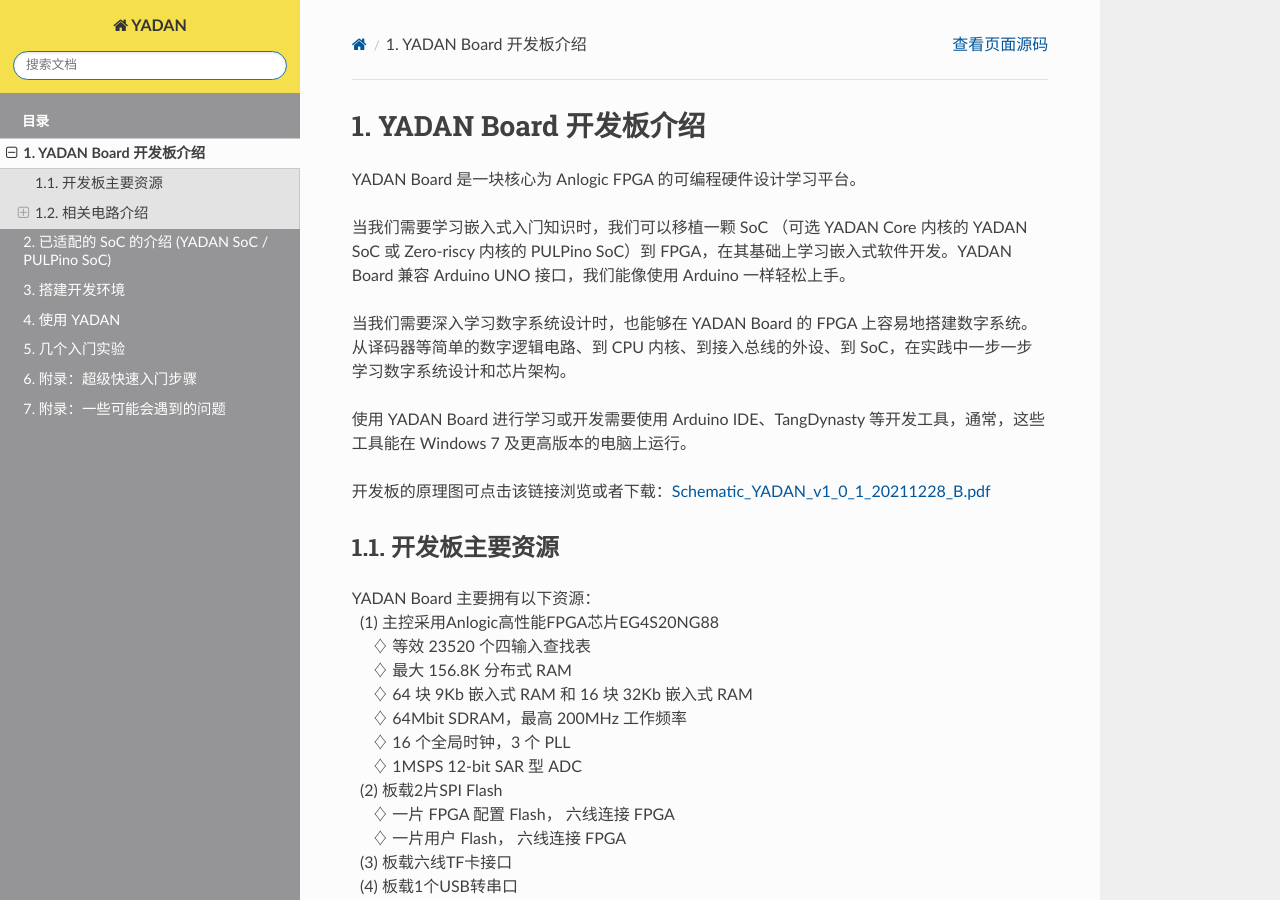
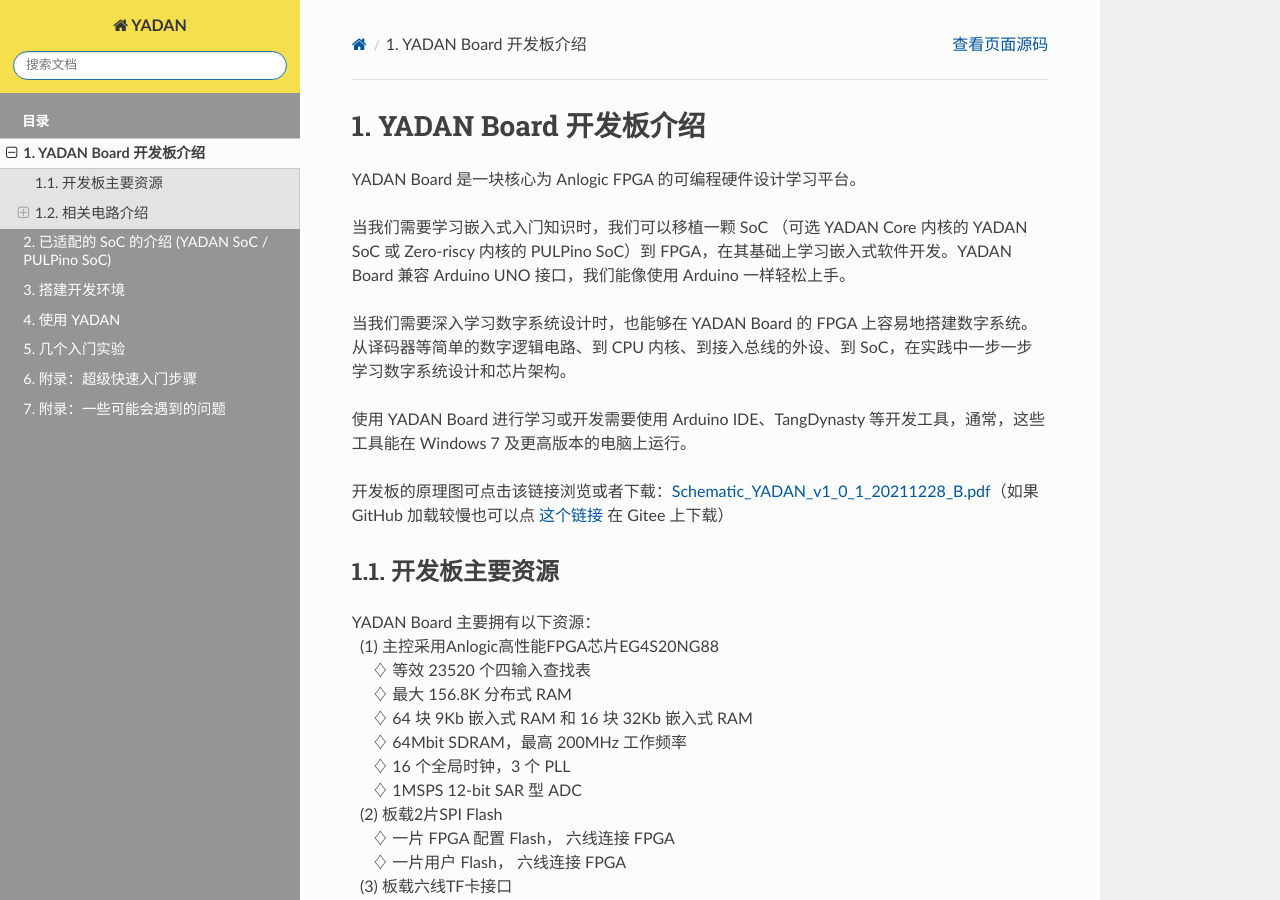
Before and after one commit to CSY-tvgo/YADAN-Docs, a Sphinx documentation site: the page built from docs/source/chap1.md, in a window 1280 px wide and 900 px high. Built offline with Sphinx 7.4.7 and the Read the Docs theme 2.0.0, drawn with Linux system fonts in a browser that asks for light colours.

Commit message:
add an alternative link for schematic

```diff
--- a/docs/source/chap1.md
+++ b/docs/source/chap1.md
@@ -8,7 +8,7 @@
 
 使用 YADAN Board 进行学习或开发需要使用 Arduino IDE、TangDynasty 等开发工具，通常，这些工具能在 Windows 7 及更高版本的电脑上运行。
 
-开发板的原理图可点击该链接浏览或者下载：[Schematic_YADAN_v1_0_1_20211228_B.pdf](https://github.com/CSY-tvgo/YADAN-Docs/blob/main/docs/source/attachments/Schematic_YADAN_v1_0_1_20211228_B.pdf)
+开发板的原理图可点击该链接浏览或者下载：[Schematic_YADAN_v1_0_1_20211228_B.pdf](https://github.com/CSY-tvgo/YADAN-Docs/blob/main/docs/source/attachments/Schematic_YADAN_v1_0_1_20211228_B.pdf)（如果 GitHub 加载较慢也可以点 [这个链接](https://gitee.com/verimaker/yadan-board/blob/master/Schematic_YADAN_v1_0_1_20211228_B.pdf) 在 Gitee 上下载）
 
 ## 开发板主要资源
 
```
